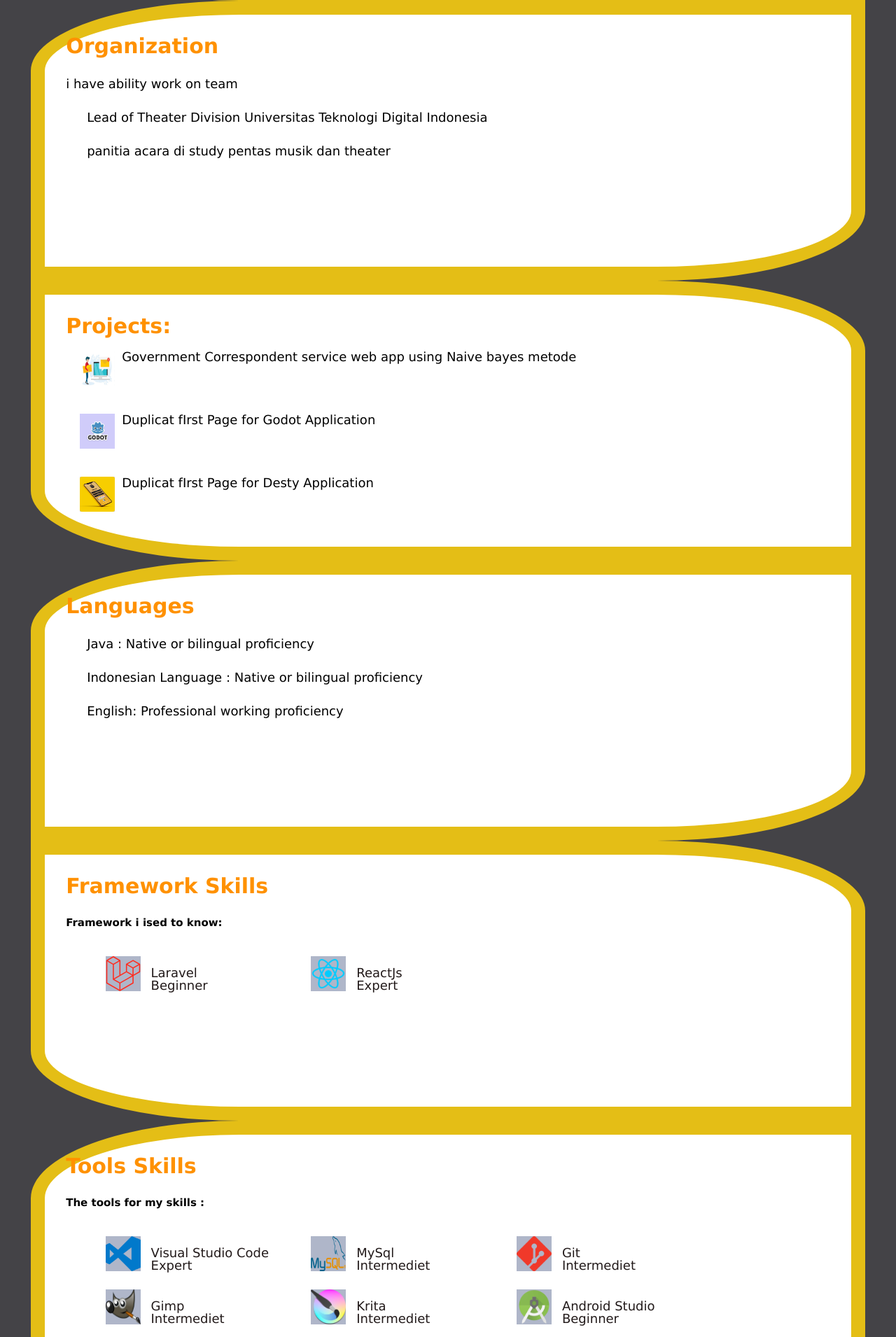
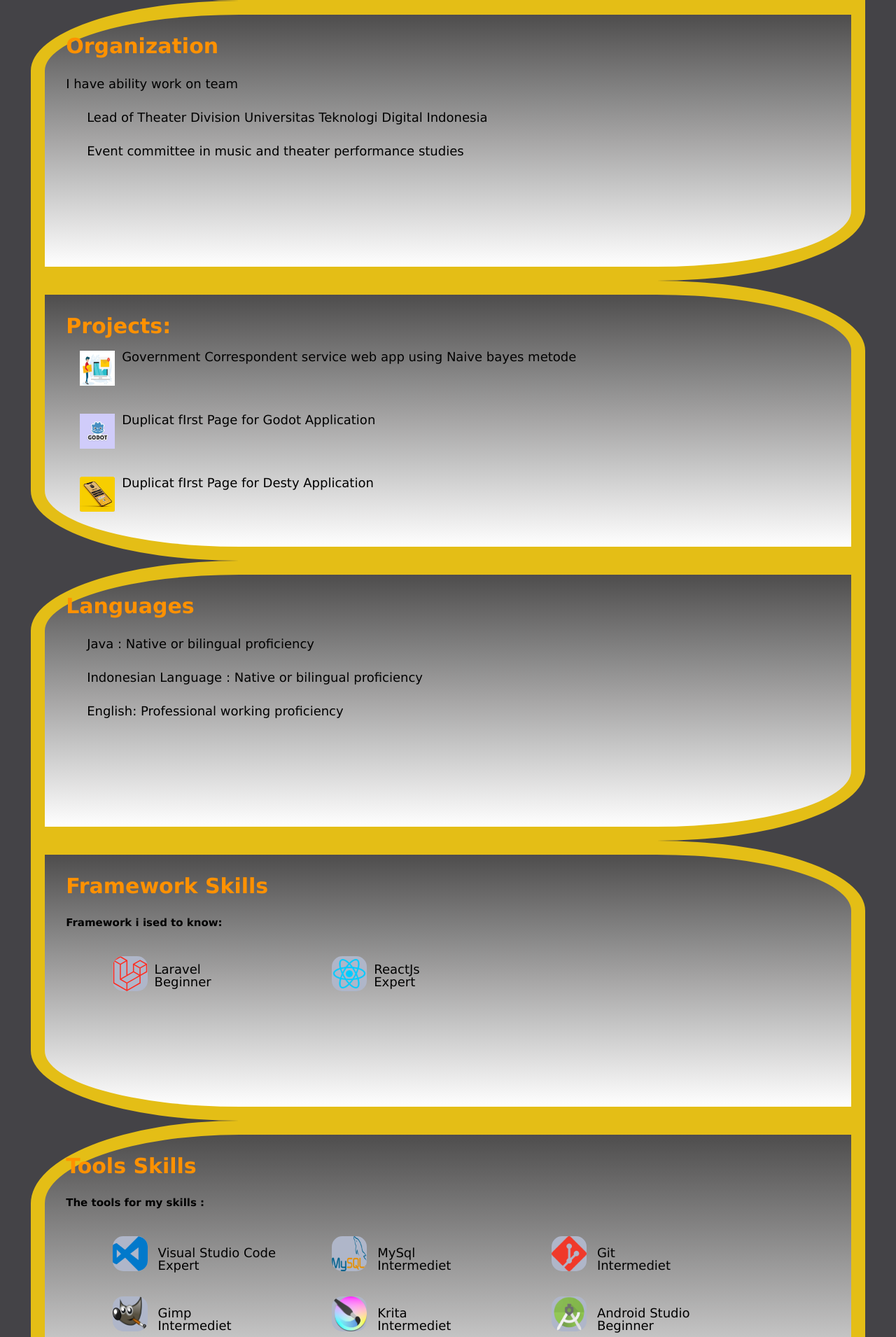
Before and after one commit to lilisindrianidev/my-cv, a React (Create React App) app: page / in a window 1280 px wide. Shown: the part 3010-4920 px from the top of the page at 70% size. Built offline with nearby package versions, Linux system fonts and the light colour scheme.

Commit message:
'hello12'

```diff
--- a/src/assets/scss/page.scss
+++ b/src/assets/scss/page.scss
@@ -350,6 +350,7 @@
       margin: auto;
 
       .ability{
+        background-image: linear-gradient(rgb(78, 77, 77), rgb(255, 255, 255));
         border-radius: 0 25% 0 25%;
         margin: auto;
         padding-bottom: 20px;
@@ -366,7 +367,7 @@
         }
         .write_ability1{
 
-          color: black;
+          color: rgb(0, 0, 0);
           font-size: 15px;
           margin: 30px;
           font-weight: bold;
@@ -379,34 +380,41 @@
 
           .wrap_abl{
             min-width: 30%;
-            border-radius: 25% 25% 25% 25%;
+            //border-radius: 25% 25% 25% 25%;
             display: flex;
             flex-wrap: wrap;
             margin-top: 10px;
-
+            margin: 10px;
             min-height: 40px;
-            background-color: rgb(255, 255, 255);
+            color: #000000;
+           // background-color: rgb(255, 255, 255);
             .wrap_abl_img{
               width: 50px;
               height: 50px;
               background-color: #afb6c9;
+              border-radius: 15px;
 
+              // margin: auto;
             }
             .btn_abl{
               margin: 10px;
-              padding: 5px;
+              //padding: 5px;
               font-size: 18px;
               min-height: 20px;
               width: 180px;
               //background-color: rgb(115, 124, 121);
-              color: #221a1a;
+
               .btn_abl_in{
 
               }
+
             }
             &:hover{
               filter: brightness(120%);
               padding: 5px;
+              background-color: #ffffff;
+              box-shadow: 4px 4px 10px rgb(78, 77, 77);
+              color: black;
             }
           }
 
@@ -417,6 +425,7 @@
         }
       }
       .other_ability{
+        background-image: linear-gradient(rgb(78, 77, 77), rgb(255, 255, 255));
         border-radius: 25% 0 25% 0 ;
         margin: auto;
         border: 20px solid rgb(228, 190, 22);
@@ -449,7 +458,7 @@
 
       .other_ability2{
         border-radius: 0 25% 0 25% ;
-
+        background-image: linear-gradient(rgb(78, 77, 77), rgb(255, 255, 255));
         margin: auto;
         border: 20px solid rgb(228, 190, 22);
         width: 98%;
@@ -466,6 +475,7 @@
           display: flex;
           flex-wrap: wrap;
           padding: 20px;
+          color: rgb(0, 0, 0);
           .img_a{
             width: 50px;
             height: 50px;
@@ -474,16 +484,20 @@
           .other_write_ability2{
 
             width: 80%;
-            color: black;
+            //color: rgb(255, 255, 255);
             font-size: 18px;
             padding-left: 10px;
             font-weight: lighter;
+            &:hover{
+              //color: black;
+            }
           }
           &:hover{
+            color: black;
             padding: 10px;
             filter: brightness(120%);
             box-shadow: 4px 4px 10px rgb(121, 119, 119);
-           background-color: #a1a5b1;
+            background-color: #a1a5b1;
           }
         }
 
@@ -499,7 +513,7 @@
         border: 20px solid rgb(228, 190, 22);
         width: 98%;
         min-height: 400px;
-
+        background-image: linear-gradient(rgb(78, 77, 77), rgb(255, 255, 255));
         background-color: rgb(255, 255, 255);
         .write_ability3{
           color: rgb(255, 145, 0);
@@ -510,7 +524,7 @@
         }
         .write_ability13{
 
-          color: black;
+          color: rgb(0, 0, 0);
           font-size: 15px;
           margin: 30px;
           font-weight: bold;
@@ -525,17 +539,18 @@
           .wrap_abl3{
             margin-top: 10px;
             min-width: 30%;
-            border-radius: 25% 25% 25% 25%;
+            //border-radius: 25% 25% 25% 25%;
             display: flex;
             flex-wrap: wrap;
-
+            margin: 10px;
             min-height: 40px;
-            background-color: rgb(255, 255, 255);
+            color: #000000;
+           // background-color: rgb(255, 255, 255);
             .wrap_abl3_img{
               width: 50px;
               height: 50px;
               background-color: #afb6c9;
-
+              border-radius: 15px;
             }
             .btn_abl3{
               margin: 10px;
@@ -543,16 +558,17 @@
               font-size: 18px;
               min-height: 20px;
               width: 180px;
-              //background-color: rgb(115, 124, 121);
-              color: #221a1a;
-             // border: 2px solid grey;
+
               .btn_abl_in3{
                 //margin-left: 24px;
               }
             }
             &:hover{
+              color: black;
               filter: brightness(120%);
               padding: 5px;
+              background-color: #ffffff;
+              box-shadow: 4px 4px 10px rgb(78, 77, 77);
             }
           }
 
--- a/src/screens/Page/page.js
+++ b/src/screens/Page/page.js
@@ -184,9 +184,9 @@ class Page extends Component{
             </div>
             <div className="other_ability">
               <h2 className="title_write_ability">Organization</h2>
-              <ul className="other_write_ability"> i have ability work on team
+              <ul className="other_write_ability"> I have ability work on team
                 <li className="other_write_ability"> Lead of Theater Division Universitas Teknologi Digital Indonesia</li>
-                <li className="other_write_ability"> panitia acara di study pentas musik dan theater</li>
+                <li className="other_write_ability"> Event committee in music and theater performance studies</li>
               </ul>
             </div>
             <div className="other_ability2">
@@ -316,7 +316,7 @@ class Page extends Component{
               </div>
               <div className="explain_footer">
                 <a href="#moreinfo2" className="ex_write" id="moreinfo"> Home</a>
-                <Link to="/home">hello</Link>
+
               </div>
             </div>
           </div>
```
Also changed, not shown: src/assets/images/other/b1.png (added), src/assets/images/other/b2.png (added).
